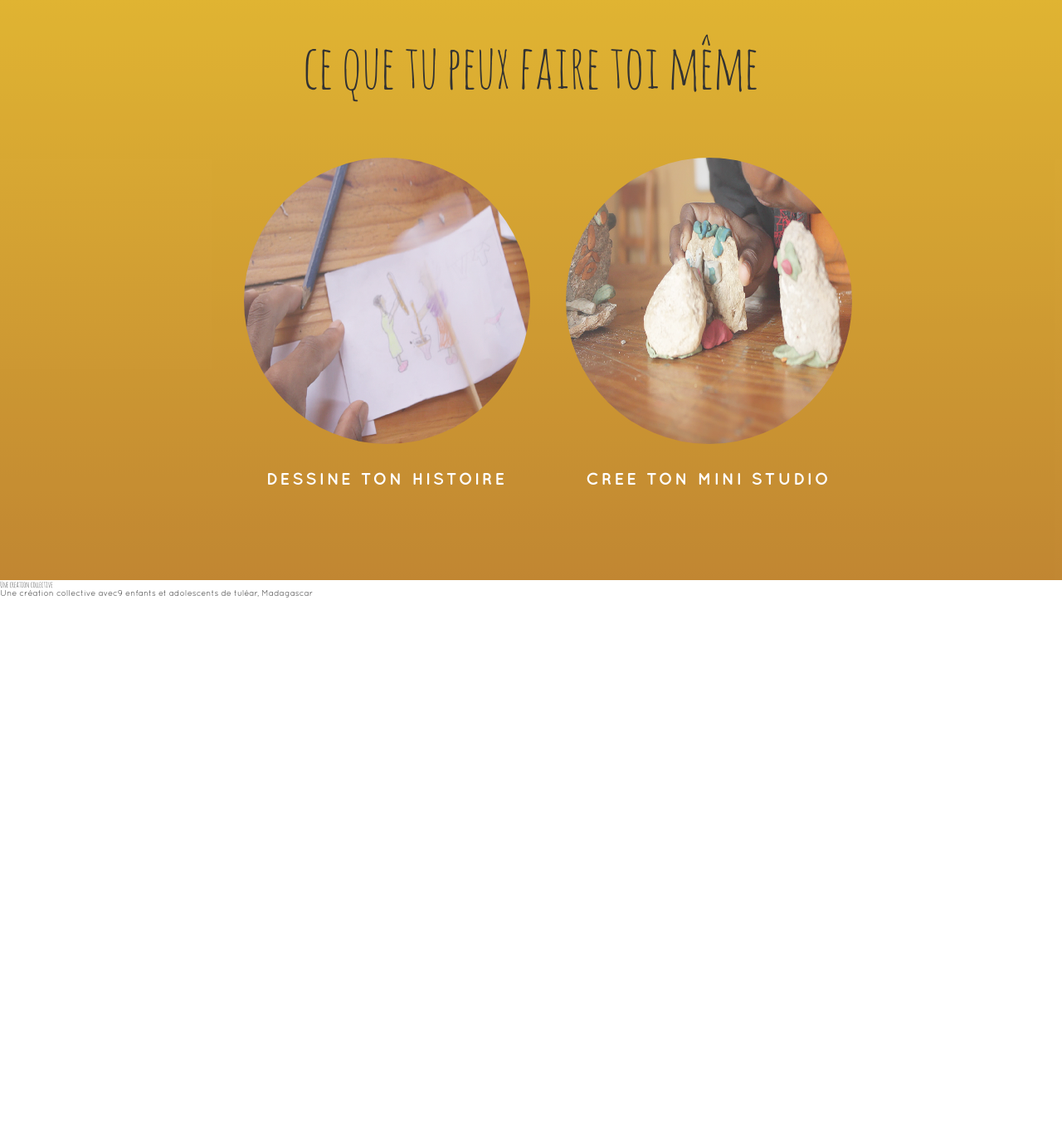
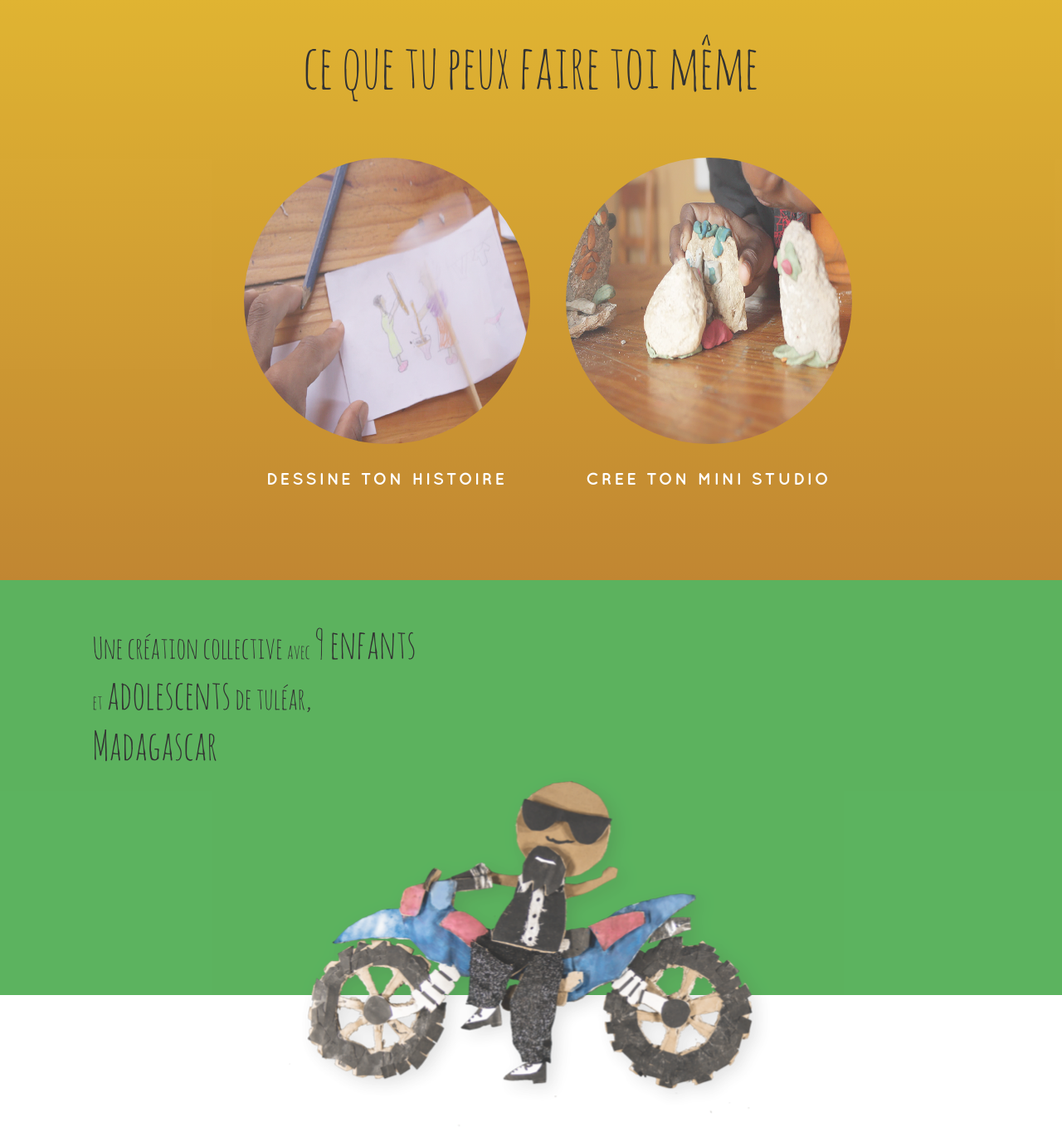
Before and after one commit to dylanschirino/Baobab, a PHP site: page / in a window 1280 px wide. Shown: the part 1334-2692 px from the top of the page at 83% size. Before the commit the page ends 2054 px from the top, so only its background shows below. Run offline with PHP 8.4, Linux system fonts and the light colour scheme; some web fonts are replaced.

Commit message:
added decoration css section

```diff
--- a/baobab-web/css/styles.css
+++ b/baobab-web/css/styles.css
@@ -41,6 +41,9 @@ h1, label {
   display: none; }
 
 .mainmenu__title {
+  display: none; }
+
+.decoration__title {
   display: none; }
 
 /* Technique préconisé par anysurfer pour que le texte soit visible par les navigateur vocaux mais pas sur la page */
@@ -252,6 +255,18 @@ a {
     margin-bottom: 1.5em; }
 
 /* BAOBAB Project
+*
+* /sass/object/decoration.scss - Non design of decoration stylesheet
+*
+* coded by Dylan Schirino
+* started at 22/04/2016
+*/
+.decoration {
+  height: 50em; }
+  .decoration__text {
+    width: 11em; }
+
+/* BAOBAB Project
  *
  * /sass/components/subheader.scss - Design of subheader stylesheet
  *
@@ -446,6 +461,37 @@ a {
 
 /* BAOBAB Project
 *
+* /sass/components/decoration.scss - design of decoration stylesheet
+*
+* coded by Dylan Schirino
+* started at 22/04/2016
+*/
+.decoration {
+  background-color: #34A037; }
+  .decoration__text {
+    padding-top: 1.277em;
+    font: 3.6em "Amatic", sans-serif;
+    margin-left: 3.1em; }
+    .decoration__text--strong {
+      font-size: 1.33em; }
+    .decoration__text--small {
+      font-size: 0.66em; }
+  .decoration__image {
+    display: block;
+    margin-right: auto;
+    margin-left: auto;
+    animation: movement 1.5s ease-in-out; }
+
+@keyframes movement {
+  0% {
+    transform: translateX(100%); }
+  50% {
+    transform: rotateZ(15deg); }
+  100% {
+    transform: translateX(0%); } }
+
+/* BAOBAB Project
+*
 * /sass/components/mainimage.scss - Design of mainimage stylesheet
 *
 * coded by Dylan Schirino
--- a/baobab-web/index.html
+++ b/baobab-web/index.html
@@ -123,9 +123,10 @@
       <section class="decoration">
         <h3 aria-level="3" class="decoration__title">Une creation collective</h3>
       <p class="decoration__text">Une création collective
-        <small class="decoration__text--small">avec</small><strong class="decoration__text--strong">9 enfants</strong> <small class="decoration__text--small">et</small> <strong class="decoration__text--strong">adolescents</strong>
+        <small class="decoration__text--small">avec</small> <strong class="decoration__text--strong"> 9 enfants</strong> <small class="decoration__text--small">et</small> <strong class="decoration__text--strong">adolescents</strong>
         de tuléar, <strong class="decoration__text--strong">Madagascar</strong>
       </p>
+      <img class="decoration__image" src="../img/motard.png" width="585" height="430" alt="image d'un homme sur une moto en carton">
       </section>
 
     </main>
--- /dev/null
+++ b/baobab-web/sass/components/_decoration.scss
@@ -0,0 +1,40 @@
+/* BAOBAB Project
+*
+* /sass/components/decoration.scss - design of decoration stylesheet
+*
+* coded by Dylan Schirino
+* started at 22/04/2016
+*/
+
+.decoration{
+  background-color: #34A037;
+  &__text{
+    padding-top:1.277em;
+    font:3.6em $amaticStack;
+    margin-left: 3.1em;
+    &--strong{
+      font-size:1.33em;
+    }
+    &--small{
+      font-size: 0.66em;
+    }
+  }
+  &__image{
+    display: block;
+    margin-right: auto;
+    margin-left: auto;
+    animation: movement 1.5s ease-in-out;
+  }
+}
+
+@keyframes movement {
+  0% {
+    transform:translateX(100%);
+  }
+  50%{
+    transform: rotateZ(15deg);
+  }
+  100% {
+      transform:translateX(0%);
+  }
+}
--- /dev/null
+++ b/baobab-web/sass/object/_decoration.scss
@@ -0,0 +1,13 @@
+/* BAOBAB Project
+*
+* /sass/object/decoration.scss - Non design of decoration stylesheet
+*
+* coded by Dylan Schirino
+* started at 22/04/2016
+*/
+.decoration{
+  height:50em;
+  &__text{
+    width:11em;
+  }
+}
--- a/baobab-web/sass/settings/hidden.scss
+++ b/baobab-web/sass/settings/hidden.scss
@@ -1,14 +1,10 @@
-h1,label{
-  display: none;
-}
-.subheader{
-  &__title{
-    display: none;
-  }
-}
-.mainmenu{
-  &__title{display: none;}
-}
+
+
+
+h1,label{display: none;}
+.subheader{&__title{display: none;}}
+.mainmenu{&__title{display: none;}}
+.decoration__title{display: none;}
 
 /* Technique préconisé par anysurfer pour que le texte soit visible par les navigateur vocaux mais pas sur la page */
 .visuallyhidden {
```
Also changed, not shown: baobab-web/img/motard.png (added), 3 other files.
